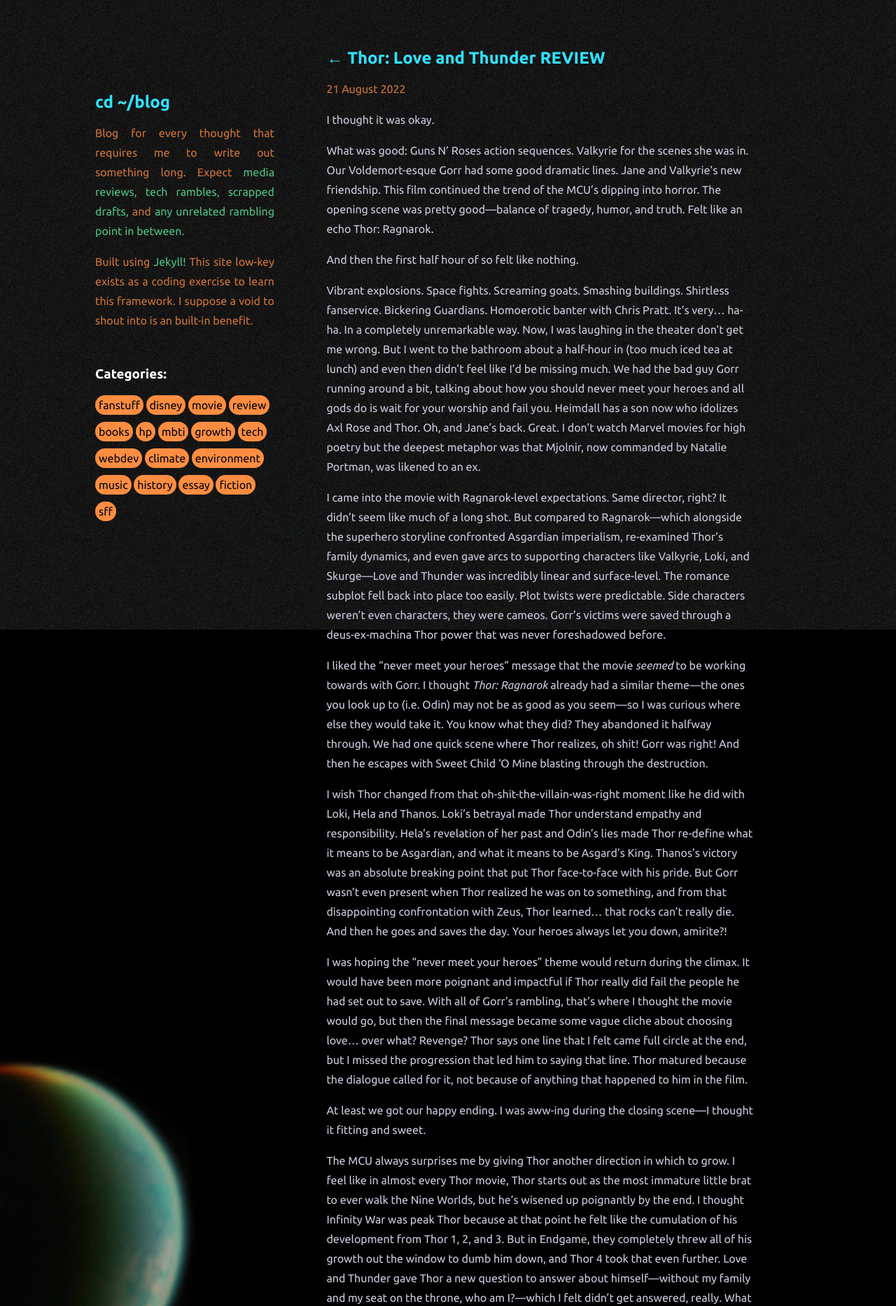
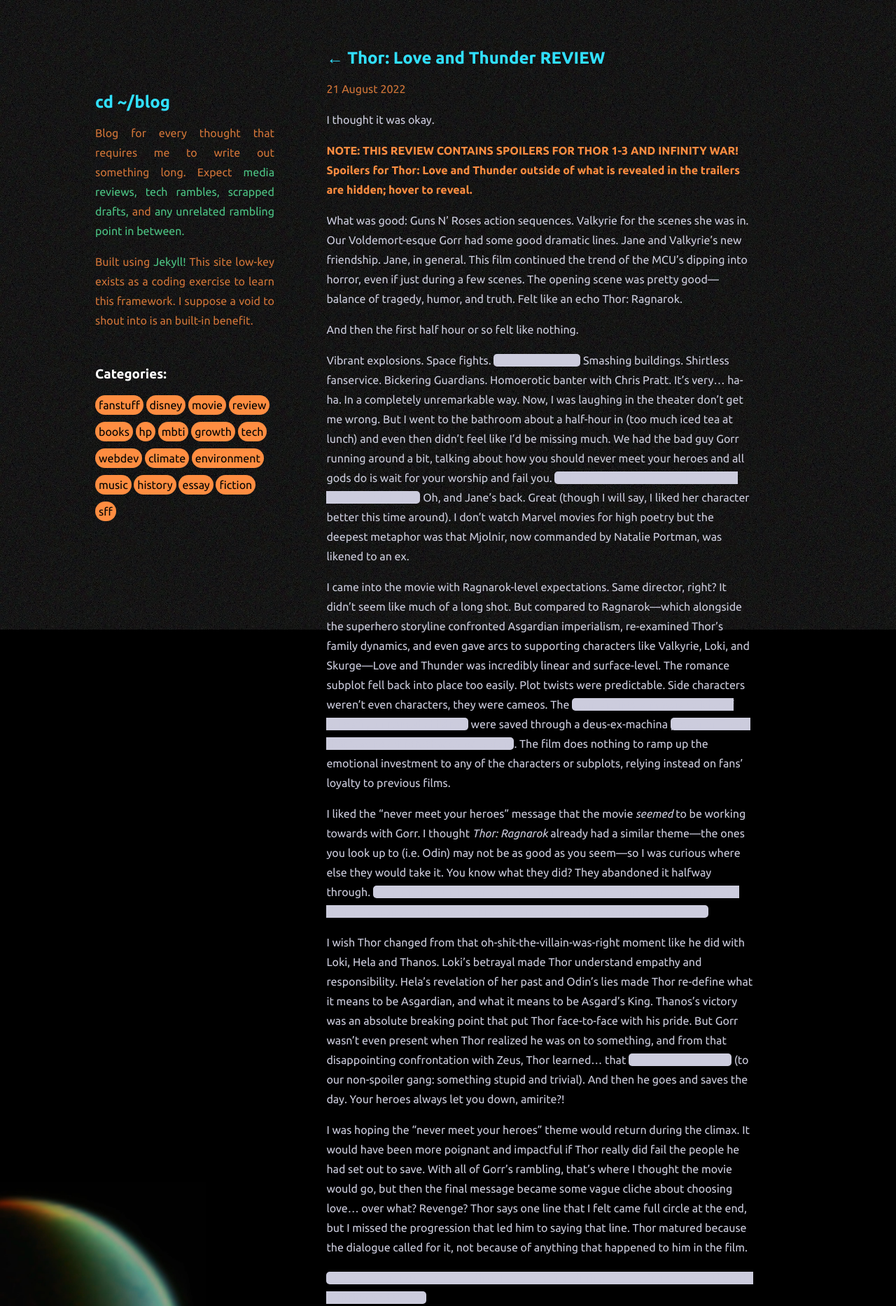
Before and after one commit to caroldinh/blog, a Jekyll site: the page built from _posts/2022-8-21-thor-love-and-thunder-review.md, in a window 1280 px wide. Shown: the top 1867 px of the page at 70% size. Built offline with Jekyll 4.4.1, drawn with Linux system fonts in a browser that asks for light colours; our own code applies the rules of GitHub Pages for plain Markdown files.

Commit message:
new post

```diff
--- a/_posts/2022-8-21-thor-love-and-thunder-review.md
+++ b/_posts/2022-8-21-thor-love-and-thunder-review.md
@@ -3,27 +3,29 @@
 eayout: post
 date: 2022-8-21
 categories: fanstuff movie review
-excerpt: I came into the movie with Ragnarok-level expectations. Same director, right? It didn’t seem like much of a long shot. But compared to Ragnarok, Love and Thunder was incredibly linear and surface-level. The romance subplot fell back into place too easily. Plot twists were predictable. Side characters weren’t even characters, they were cameos. Gorr’s victims were saved through a deus-ex-machina Thor power that was never foreshadowed before. 6.5/10. (CONTAINS SPOILERS FOR THOR 1-3 AND INFINITY WAR)
+excerpt: I came into the movie with Ragnarok-level expectations. Same director, right? It didn’t seem like much of a long shot. But compared to Ragnarok, Love and Thunder was incredibly linear and surface-level. The romance subplot fell back into place too easily. Plot twists were predictable. Side characters weren’t even characters, they were cameos. The main victims were saved through a deus-ex-machina. 6.5/10. (CONTAINS SPOILERS FOR THOR 1-3 AND INFINITY WAR)
 
 ---
 
 I thought it was okay.
 
-What was good: Guns N' Roses action sequences. Valkyrie for the scenes she was in. Our Voldemort-esque Gorr had some good dramatic lines. Jane and Valkyrie's new friendship. This film continued the trend of the MCU’s dipping into horror. The opening scene was pretty good—balance of tragedy, humor, and truth. Felt like an echo Thor: Ragnarok.
+**NOTE: THIS REVIEW CONTAINS SPOILERS FOR THOR 1-3 AND INFINITY WAR! Spoilers for Thor: Love and Thunder outside of what is revealed in the trailers are hidden; hover to reveal.**
 
-And then the first half hour of so felt like nothing.
+What was good: Guns N' Roses action sequences. Valkyrie for the scenes she was in. Our Voldemort-esque Gorr had some good dramatic lines. Jane and Valkyrie's new friendship. Jane, in general. This film continued the trend of the MCU’s dipping into horror, even if just during a few scenes. The opening scene was pretty good—balance of tragedy, humor, and truth. Felt like an echo Thor: Ragnarok.
 
-Vibrant explosions. Space fights. Screaming goats. Smashing buildings. Shirtless fanservice. Bickering Guardians. Homoerotic banter with Chris Pratt. It’s very… ha-ha. In a completely unremarkable way. Now, I was laughing in the theater don’t get me wrong. But I went to the bathroom about a half-hour in (too much iced tea at lunch) and even then didn’t feel like I’d be missing much. We had the bad guy Gorr running around a bit, talking about how you should never meet your heroes and all gods do is wait for your worship and fail you. Heimdall has a son now who idolizes Axl Rose and Thor. Oh, and Jane’s back. Great. I don’t watch Marvel movies for high poetry but the deepest metaphor was that Mjolnir, now commanded by Natalie Portman, was likened to an ex.
+And then the first half hour or so felt like nothing.
 
-I came into the movie with Ragnarok-level expectations. Same director, right? It didn’t seem like much of a long shot. But compared to Ragnarok—which alongside the superhero storyline confronted Asgardian imperialism, re-examined Thor’s family dynamics, and even gave arcs to supporting characters like Valkyrie, Loki, and Skurge—Love and Thunder was incredibly linear and surface-level. The romance subplot fell back into place too easily. Plot twists were predictable. Side characters weren’t even characters, they were cameos. Gorr’s victims were saved through a deus-ex-machina Thor power that was never foreshadowed before.
+Vibrant explosions. Space fights. <span class="spoiler">Screaming goats.</span> Smashing buildings. Shirtless fanservice. Bickering Guardians. Homoerotic banter with Chris Pratt. It’s very… ha-ha. In a completely unremarkable way. Now, I was laughing in the theater don’t get me wrong. But I went to the bathroom about a half-hour in (too much iced tea at lunch) and even then didn’t feel like I’d be missing much. We had the bad guy Gorr running around a bit, talking about how you should never meet your heroes and all gods do is wait for your worship and fail you. <span class="spoiler">Heimdall has a son now who idolizes Axl Rose and Thor.</span> Oh, and Jane’s back. Great (though I will say, I liked her character better this time around). I don’t watch Marvel movies for high poetry but the deepest metaphor was that Mjolnir, now commanded by Natalie Portman, was likened to an ex.
 
-I liked the “never meet your heroes” message that the movie *seemed* to be working towards with Gorr. I thought *Thor: Ragnarok* already had a similar theme—the ones you look up to (i.e. Odin) may not be as good as you seem—so I was curious where else they would take it. You know what they did? They abandoned it halfway through. We had one quick scene where Thor realizes, oh shit! Gorr was right! And then he escapes with Sweet Child ‘O Mine blasting through the destruction.
+I came into the movie with Ragnarok-level expectations. Same director, right? It didn’t seem like much of a long shot. But compared to Ragnarok—which alongside the superhero storyline confronted Asgardian imperialism, re-examined Thor’s family dynamics, and even gave arcs to supporting characters like Valkyrie, Loki, and Skurge—Love and Thunder was incredibly linear and surface-level. The romance subplot fell back into place too easily. Plot twists were predictable. Side characters weren’t even characters, they were cameos. The <span class="spoiler">main victims, a massive cliche of primarily unnamed children,</span> were saved through a deus-ex-machina <span class="spoiler">power of Thor's that was never foreshadowed before</span>. The film does nothing to ramp up the emotional investment to any of the characters or subplots, relying instead on fans' loyalty to previous films.
 
-I wish Thor changed from that oh-shit-the-villain-was-right moment like he did with Loki, Hela and Thanos. Loki’s betrayal made Thor understand empathy and responsibility. Hela’s revelation of her past and Odin’s lies made Thor re-define what it means to be Asgardian, and what it means to be Asgard’s King. Thanos’s victory was an absolute breaking point that put Thor face-to-face with his pride. But Gorr wasn’t even present when Thor realized he was on to something, and from that disappointing confrontation with Zeus, Thor learned… that rocks can’t really die. And then he goes and saves the day. Your heroes always let you down, amirite?!
+I liked the “never meet your heroes” message that the movie *seemed* to be working towards with Gorr. I thought *Thor: Ragnarok* already had a similar theme—the ones you look up to (i.e. Odin) may not be as good as you seem—so I was curious where else they would take it. You know what they did? They abandoned it halfway through. <span class="spoiler">We had one quick scene where Thor realizes, oh shit! Gorr was right! And then he escapes with Sweet Child O' Mine blasting through the destruction.</span>
+
+I wish Thor changed from that oh-shit-the-villain-was-right moment like he did with Loki, Hela and Thanos. Loki’s betrayal made Thor understand empathy and responsibility. Hela’s revelation of her past and Odin’s lies made Thor re-define what it means to be Asgardian, and what it means to be Asgard’s King. Thanos’s victory was an absolute breaking point that put Thor face-to-face with his pride. But Gorr wasn’t even present when Thor realized he was on to something, and from that disappointing confrontation with Zeus, Thor learned… that <span class="spoiler">rocks can’t really die</span> (to our non-spoiler gang: something stupid and trivial). And then he goes and saves the day. Your heroes always let you down, amirite?!
 
 I was hoping the “never meet your heroes” theme would return during the climax. It would have been more poignant and impactful if Thor really did fail the people he had set out to save. With all of Gorr’s rambling, that’s where I thought the movie would go, but then the final message became some vague cliche about choosing love… over what? Revenge? Thor says one line that I felt came full circle at the end, but I missed the progression that led him to saying that line. Thor matured because the dialogue called for it, not because of anything that happened to him in the film.
 
-At least we got our happy ending. I was aww-ing during the closing scene—I thought it fitting and sweet.
+<span class="spoiler">At least we got our happy ending. I was aww-ing during the closing scene—I thought it fitting and sweet.</span>
 
 The MCU always surprises me by giving Thor another direction in which to grow. I feel like in almost every Thor movie, Thor starts out as the most immature little brat to ever walk the Nine Worlds, but he’s wisened up poignantly by the end. I thought Infinity War was peak Thor because at that point he felt like the cumulation of his development from Thor 1, 2, and 3. But in Endgame, they completely threw all of his growth out the window to dumb him down, and Thor 4 took that even further. Love and Thunder gave Thor a new question to answer about himself—without my family and my seat on the throne, who am I?—which I felt didn’t get answered, really. What always worked with Thor movies was depriving Thor of something—his title, his weapon, his friends, his family—to strip him down from god to human. But at this point, in his own words, what more can he lose?
 
@@ -32,3 +34,6 @@
 I say just let the man retire. But according to the post-credits, THOR WILL RETURN.
 
 6.5/10.
+
+<style>
+</style>
--- a/css/style.css
+++ b/css/style.css
@@ -315,6 +315,18 @@
     width: 100%;
   }
 
+  .spoiler {
+      background-color: var(--colorPrimary);
+      transition: 0.3s;
+      transition-timing-function: ease-in-out;
+      border-radius: 5px;
+  }
+
+  .spoiler:hover {
+      background-color: unset;
+      cursor: pointer;
+  }
+
 
   /************************* MOBILE ***************************/
 
```
Also changed, not shown: _posts/2020-12-30-soul.md (+1 -3 lines), _posts/2022-8-6-aita.md (+1 -1 lines), _posts/2023-6-30-hello-world-2.md (added, +24 -0 lines), 1 other file.
